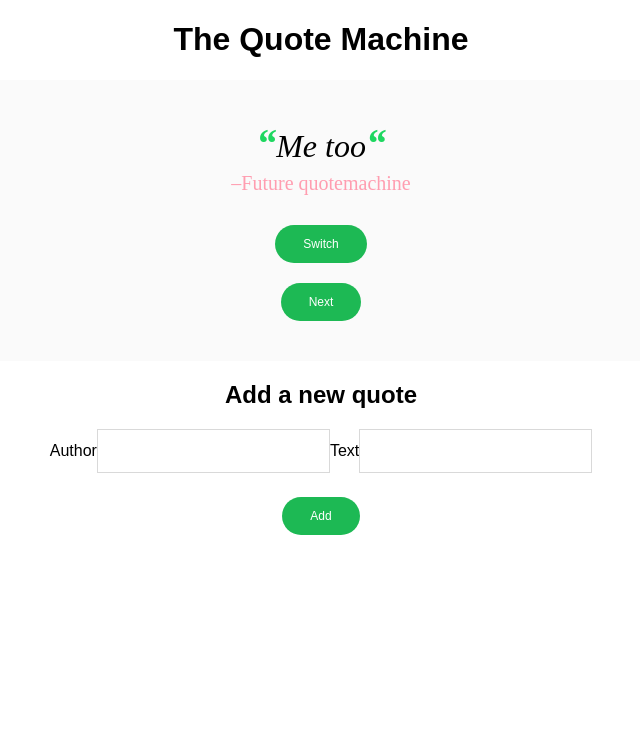
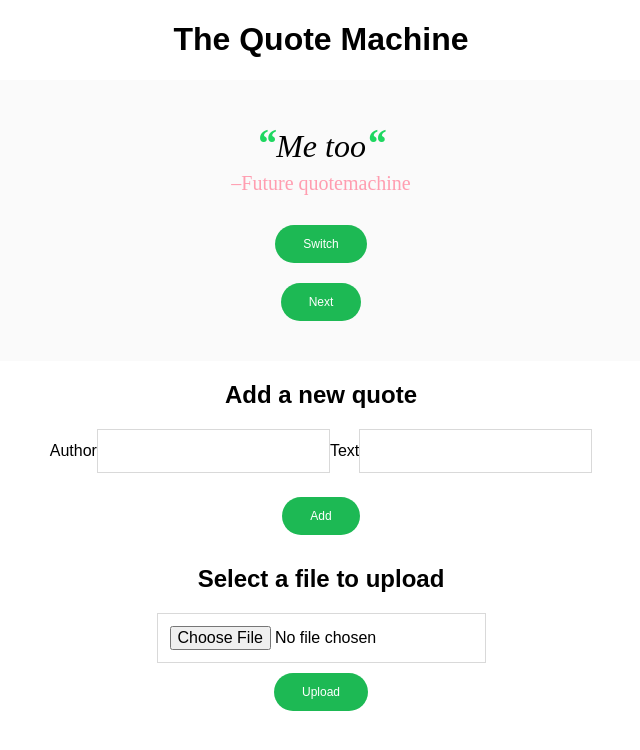
Before and after one commit to Tinatinak/quote-machine-pt2-ttk, a React (Create React App) app: page / in a window 1280 px wide. Shown: the top 750 px of the page, without its empty margins (319-959 px from the left). Built offline with nearby package versions, Linux system fonts and the light colour scheme.

Commit message:
feat: possible to import quotes from json file

```diff
--- a/src/App.tsx
+++ b/src/App.tsx
@@ -2,7 +2,7 @@ import "./styles.css";
 import { Provider } from "react-redux";
 import { store } from "./store";
 import Quote from "./quotes/Quote";
-import Upload from "./upload";
+import Upload from "./upload/Upload";
 import AddQuote from "./add/AddQuote";
 
 export default function App() {
@@ -12,7 +12,7 @@ export default function App() {
         <h1>The Quote Machine</h1>
         <Quote />
         <AddQuote />
-        {/* <Upload /> */}
+        <Upload />
       </div>
     </Provider>
   );
--- a/src/quotes/quoteSlice.ts
+++ b/src/quotes/quoteSlice.ts
@@ -31,6 +31,14 @@ export const quoteSlice = createSlice({
         return { payload: { author, text } };
       },
     },
+    addBatch: {
+      reducer: (state, action: PayloadAction<Quote[]>) => {
+        state.quotes = [...state.quotes, ...action.payload];
+      },
+      prepare: (quotes: Quote[]) => {
+        return { payload: quotes };
+      },
+    },
   },
 });
 export const quoteActions = quoteSlice.actions;
--- /dev/null
+++ b/src/upload/Upload.tsx
@@ -0,0 +1,57 @@
+import React, { useRef, useState } from "react";
+import { Quote } from "../quotes/data";
+import { useAppDispatch } from "../hooks";
+import { quoteActions } from "../quotes/quoteSlice";
+
+export default function Upload() {
+  const inputRef = useRef(null);
+  const [progress, setProgress] = useState(-1);
+  const [file, setFile] = useState<Blob | undefined>(undefined);
+  const dispatch = useAppDispatch();
+
+  const addQuotes = (quotes: Quote[]) => {
+    dispatch(quoteActions.addBatch(quotes));
+  };
+
+  const handleError = (error: any) => {
+    console.error("Could not read file:", error);
+    window.alert("Failed to read file!");
+  };
+
+  const parse = () => {
+    if (!file) {
+      return;
+    }
+
+    const fileReader = new FileReader();
+    fileReader.onerror = (error) => {
+      handleError(error);
+    };
+    fileReader.onload = (e) => {
+      try {
+        const json = JSON.parse(e.target?.result as string);
+        addQuotes(json);
+        window.alert("Quotes successfully added!");
+      } catch (error) {
+        handleError(error);
+      }
+    };
+    fileReader.readAsText(file, "UTF-8");
+  };
+
+  const onFileSelect = (e: any) => {
+    e.target.files && e.target.files.length > 0 && setFile(e.target.files[0]);
+  };
+
+  return (
+    <div className="upload">
+      <h2>Select a file to upload</h2>
+      <input ref={inputRef} type="file" onChange={onFileSelect} />
+      <div>
+        <button className="btn btn_primary btn_rounded" onClick={parse}>
+          Upload
+        </button>
+      </div>
+    </div>
+  );
+}
```
Also changed, not shown: src/upload/index.tsx (deleted, +0 -35 lines).
